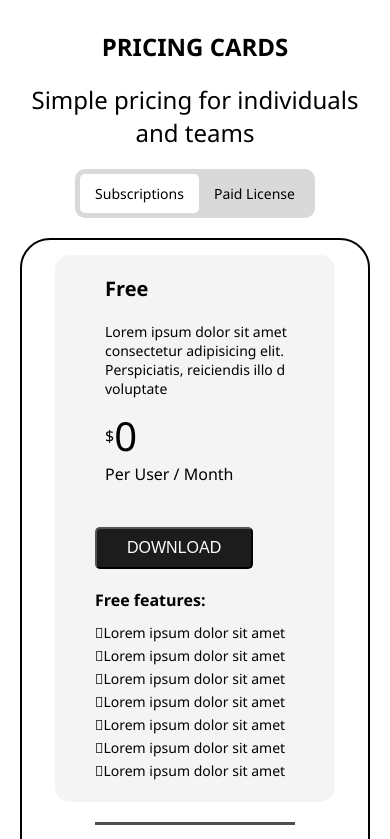
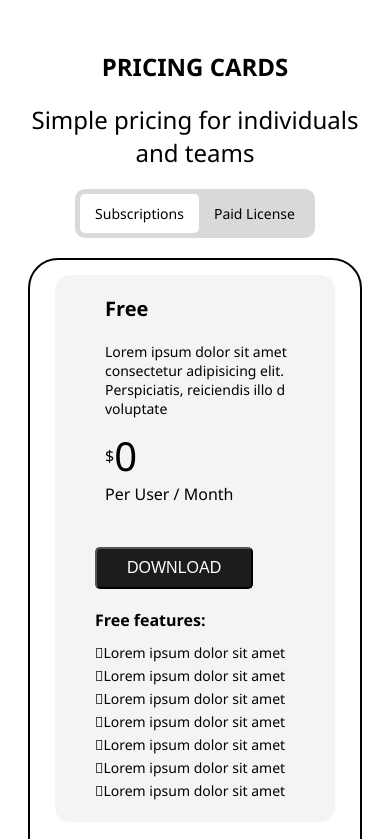
Before and after one commit to DaWei8/dx-pricing, a plain HTML site: page index.html in a window 390 px wide. Shown: the top 839 px of the page. Drawn offline with Linux system fonts and the light colour scheme.

Commit message:
made some changes to index.html, styles.css and mobile.css

```diff
--- a/index.html
+++ b/index.html
@@ -26,7 +26,8 @@
 
 
         <div class="pricing-plan-sections">
-            <div class="plan-section free">
+            <div class="pps-container">
+               <div class="plan-section free">
                 <div class="plan-top">
                     <h3 class="plan-head">Free</h3>
                 <p class="plan-desc">Lorem ipsum dolor sit amet
@@ -147,6 +148,8 @@
                     </div>
                 </div>
             </div>
+            </div>
+
         </div>
     </div>
 </body>
--- a/mobile.css
+++ b/mobile.css
@@ -1,11 +1,12 @@
-@media screen and (max-width: 900px) {
+@media screen and (max-width: 975px) {
     .pricing-cards {
-        padding-top: 20px;
+        padding: 20px;
         text-align: center;
-        padding: 0 20px;
+        margin: 0px auto;
     }
 
-    .pricing-plan-sections {
+    .pps-container {
+        max-width: 300px;
         align-items: center;
         padding-top: 15px;
         padding-bottom: 15px;
--- a/styles.css
+++ b/styles.css
@@ -18,9 +18,9 @@ li {
 }
 
 .pricing-cards {
-    padding-top: 50px;
+    padding: 50px;
     text-align: center;
-    padding: 0 50px;
+    margin: 0px auto;
 }
 
 .heading {
@@ -52,6 +52,7 @@ li {
     flex-direction: row;
     align-items: center;
 }
+
 .subscription {
     display: inline;
     max-width: 150px;
@@ -63,6 +64,7 @@ li {
     -ms-border-radius: 5px;
     -o-border-radius: 5px;
 }
+
 .paid-license {
     padding: 15px;
     border-radius: 5px;
@@ -72,7 +74,29 @@ li {
     -o-border-radius: 5px;
 }
 
+.plan-top {
+    padding-left: 10px;
+}
+
 .pricing-plan-sections {
+}
+
+/* .diamond {
+    background: azure;
+}
+.gold {
+    background: rgba(248, 212, 7, 0.197);
+}
+.platinum {
+    background: rgba(0, 128, 62, 0.129);
+} */
+
+.pps-container {
+    margin: 0 auto;
+    display: flex;
+    flex-direction: row;
+    justify-content: space-evenly;
+    padding: 20px;
     padding-inline: 40px;
     border-radius: 30px;
     border: 2px solid black;
@@ -80,17 +104,6 @@ li {
     -moz-border-radius: 30px;
     -ms-border-radius: 30px;
     -o-border-radius: 30px;
-}
-
-.plan-top {
-    padding-left: 10px;
-}
-
-.pricing-plan-sections {
-    padding: 10px;
-    display: flex;
-    flex-direction: row;
-    justify-content: space-between;
 }
 .plan-section {
     border-radius: 5px;
```
